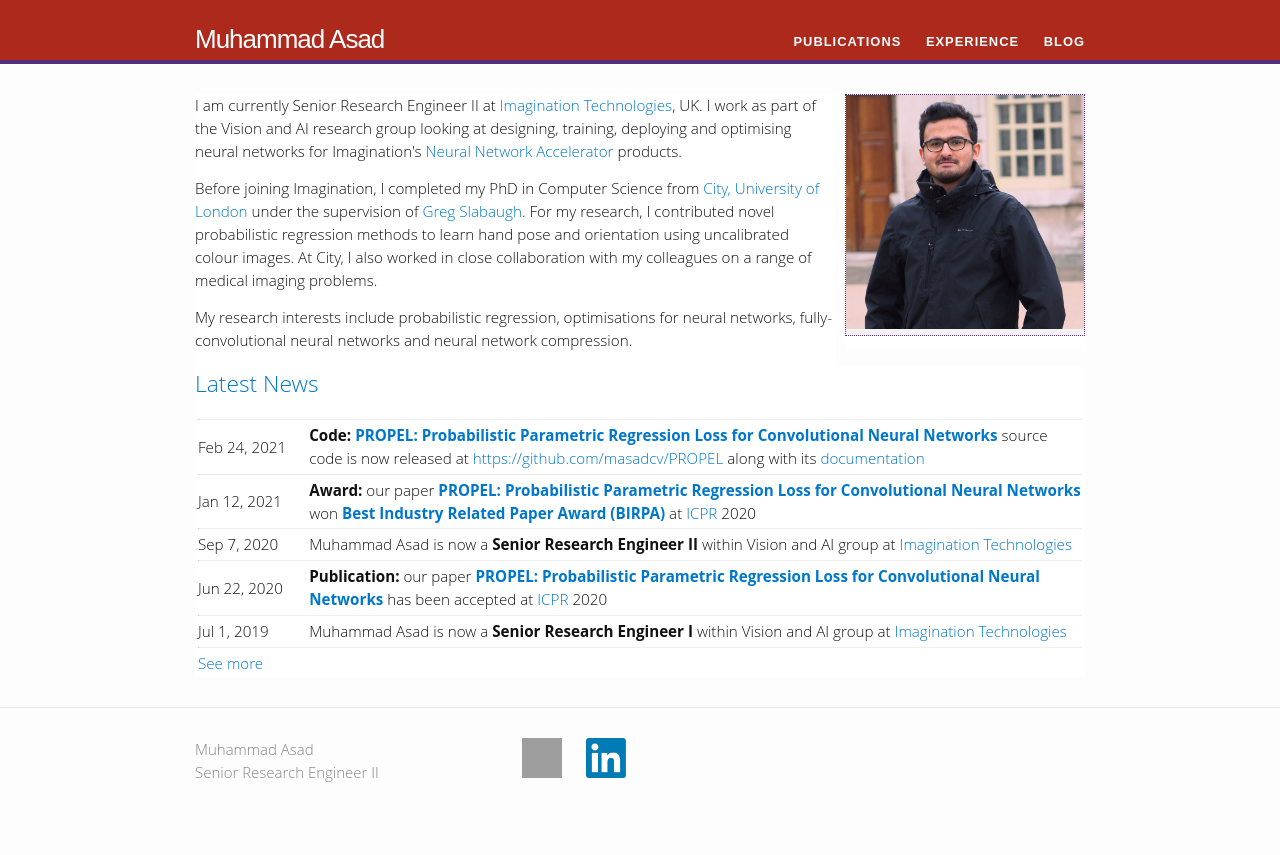
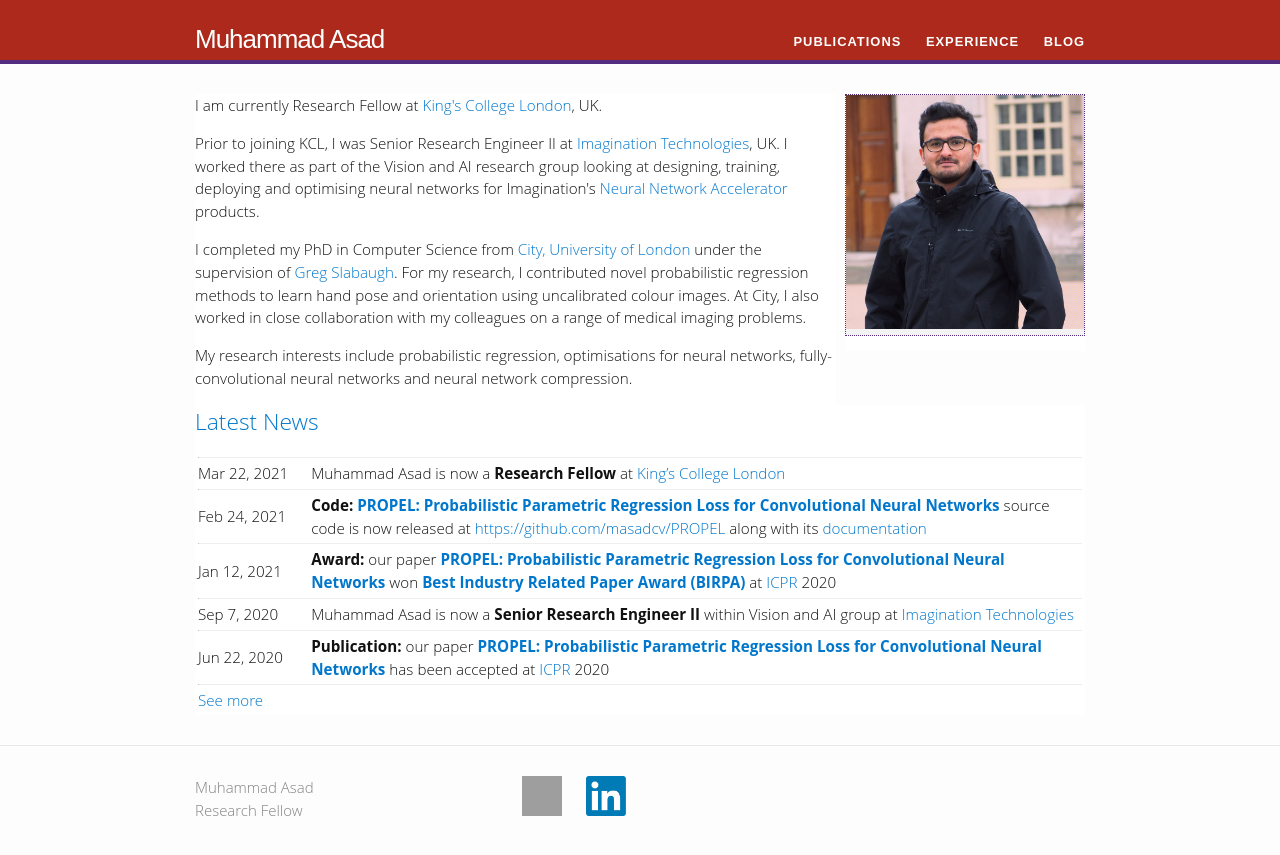
Before and after one commit to masadcv/masadcv.github.io, a Jekyll site: the page built from index.html, in a window 1280 px wide. Shown: the top 855 px of the page. Built offline with Jekyll 4.4.1, drawn with Linux system fonts in a browser that asks for light colours; grey boxes are pictures that could not be loaded.

Commit message:
job update kcl

```diff
--- a/_config.yml
+++ b/_config.yml
@@ -9,7 +9,7 @@
 #  <br>EC1V 0HB
 baseurl: "" # the subpath of your site, e.g. /blog/
 url: "http://masadcv.github.io" # the base hostname & protocol for your site
-#github_username:  masadcv
+# github_username:  masadcv
 google_scholar: "https://scholar.google.co.uk/citations?user=SUS0SHIAAAAJ&hl=en"
 linkedin_profile: "https://www.linkedin.com/in/masadcv"
 
@@ -19,7 +19,7 @@
 permalink: /blog:year/:month/:title
 
 # Other options
-jobtitle: "Senior Research Engineer II"
+jobtitle: "Research Fellow"
 # telephone: ""
 
 collections:
--- a/_data/experience.yml
+++ b/_data/experience.yml
@@ -1,11 +1,15 @@
 - jobs:
+  - title: "Research Fellow"
+    organization: "King's College London"
+    duration: "March 2021 - Current"
+    duties: ""
   - title: "Senior Research Engineer II (Vision and AI)"
     organization: "Imagination Technologies"
-    duration: "Sept 2020 - Current"
+    duration: "Sept 2020 - March 2021 (7 months)"
     duties: ""
   - title: "Senior Research Engineer I (Vision and AI)"
     organization: "Imagination Technologies"
-    duration: "July 2019 - Sept 2020"
+    duration: "July 2019 - Sept 2020 (1 year 2 months)"
     duties: ""
   - title: "Research Engineer II (Vision and AI)"
     organization: "Imagination Technologies"
--- a/index.html
+++ b/index.html
@@ -25,9 +25,10 @@
 
 <div class="home">
   <div id = "one-two">
-    <p>I am currently Senior Research Engineer II at <a href="https://www.imgtec.com/" target="_blank">Imagination Technologies</a>, UK. I work as part of the Vision and AI research group looking at designing, training, deploying and optimising neural networks for Imagination's <a href="https://www.imgtec.com/vision-ai/powervr-series3nx/" target="_blank">Neural Network Accelerator</a> products.</p>
-    <p>Before joining Imagination, I completed my PhD in Computer Science from <a href="https://city.ac.uk" target="\_blank">City, University of London</a> under the supervision of <a href="http://gregslabaugh.net/" target="\_blank">Greg Slabaugh</a>. For my research, I contributed novel probabilistic regression methods to learn hand pose and orientation using uncalibrated colour images. At City, I also worked in close collaboration with my colleagues on a range of medical imaging problems.</p>
-    <p>My research interests include probabilistic regression, optimisations for neural networks, fully-convolutional neural networks and neural network compression.</p>
+    <p> I am currently Research Fellow at <a href="https://www.kcl.ac.uk/" target="_blank">King's College London</a>, UK.</p>
+    <p> Prior to joining KCL, I was Senior Research Engineer II at <a href="https://www.imgtec.com/" target="_blank">Imagination Technologies</a>, UK. I worked there as part of the Vision and AI research group looking at designing, training, deploying and optimising neural networks for Imagination's <a href="https://www.imgtec.com/vision-ai/powervr-series3nx/" target="_blank">Neural Network Accelerator</a> products.</p>
+    <p> I completed my PhD in Computer Science from <a href="https://city.ac.uk" target="\_blank">City, University of London</a> under the supervision of <a href="http://www.eecs.qmul.ac.uk/~gslabaugh/" target="\_blank">Greg Slabaugh</a>. For my research, I contributed novel probabilistic regression methods to learn hand pose and orientation using uncalibrated colour images. At City, I also worked in close collaboration with my colleagues on a range of medical imaging problems.</p>
+    <p> My research interests include probabilistic regression, optimisations for neural networks, fully-convolutional neural networks and neural network compression.</p>
   </div>
   <div id="two-two">
     {% include image.html url="/images/P4020025-CR2.JPG" caption=" " width=260 align="center" %}
```
Also changed, not shown: _news/announcement_9.md (added, +7 -0 lines).
